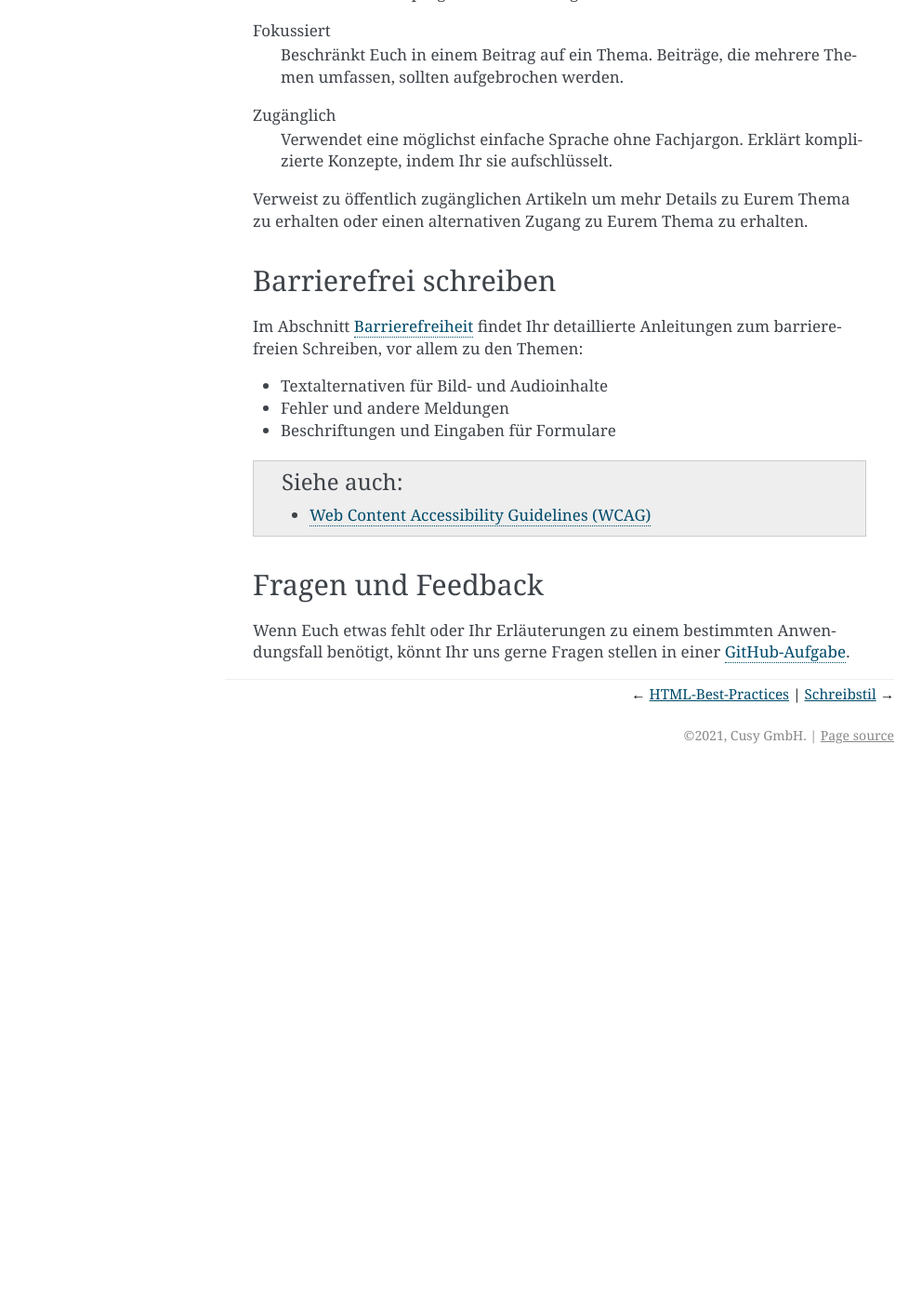
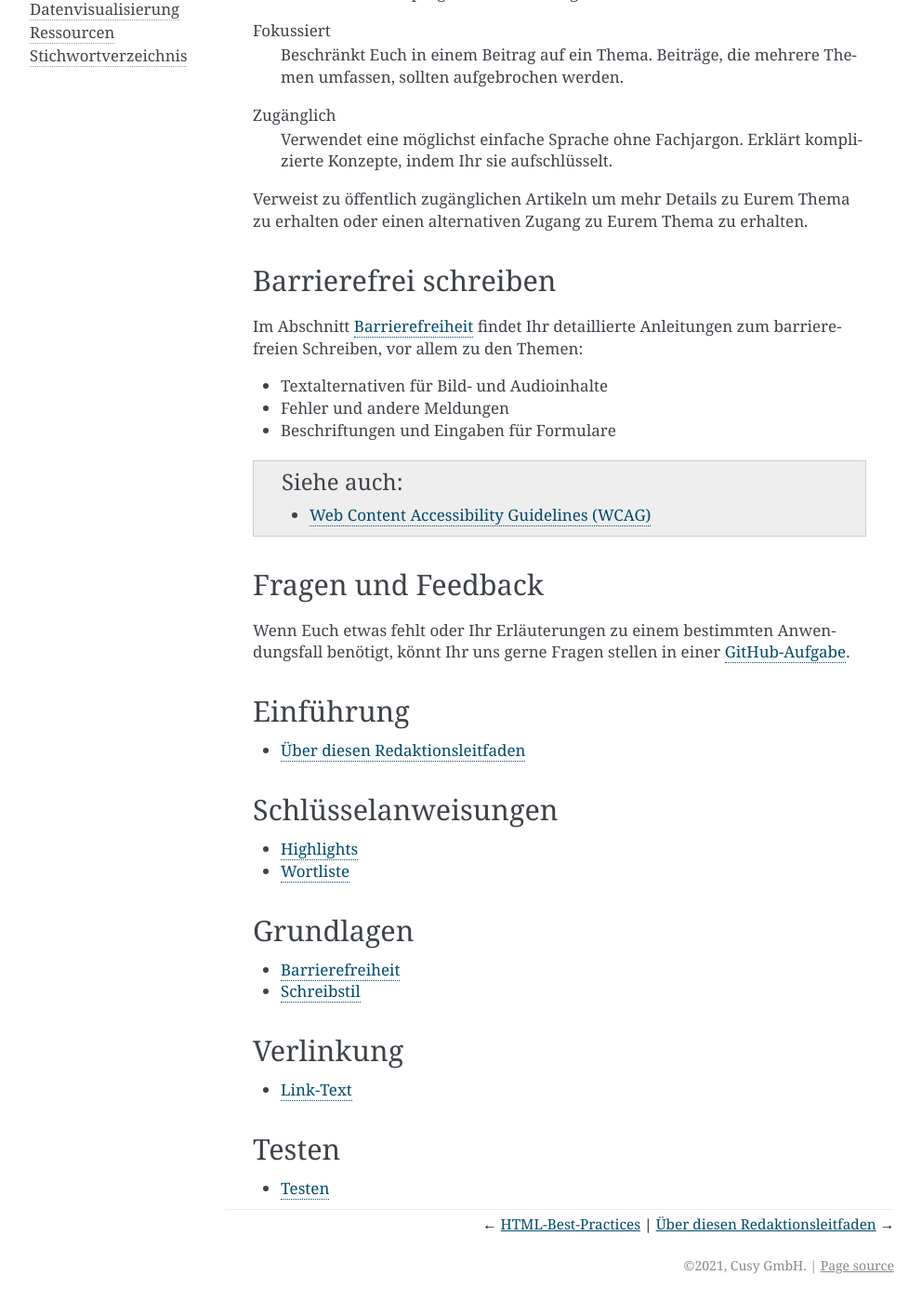
Before and after one commit to cusyio/cusy-design-system, a Sphinx documentation site: the page built from docs/writing/index.rst, in a window 1280 px wide and 1400 px high, scrolled down 676 px. Shown: the whole window at 93% size, without its empty margins (148-1140 px from the left). Built offline with Sphinx 7.4.7, drawn with Linux system fonts in a browser that asks for light colours; before the commit the page ends 1506 px from its top, so only the background shows below that; some of the changed text lies outside the part shown.

```diff
--- a/docs/writing/index.rst
+++ b/docs/writing/index.rst
@@ -57,11 +57,49 @@ Wenn Euch etwas fehlt oder Ihr Erläuterungen zu einem bestimmten Anwendungsfall
 benötigt, könnt Ihr uns gerne Fragen stellen in einer `GitHub-Aufgabe
 <https://github.com/cusyio/cusy-design-system/issues>`_.
 
+Einführung
+----------
+
 .. toctree::
-    :hidden:
     :titlesonly:
     :maxdepth: 0
 
+    about
+
+Schlüsselanweisungen
+--------------------
+
+.. toctree::
+    :titlesonly:
+    :maxdepth: 0
+
+    highlights
+    wordlist
+
+Grundlagen
+----------
+
+.. toctree::
+    :titlesonly:
+    :maxdepth: 0
+
+    accessibility
     writing-style
-    accessibility
+
+Verlinkung
+----------
+
+.. toctree::
+    :titlesonly:
+    :maxdepth: 0
+
+    link-text
+
+Testen
+------
+
+.. toctree::
+    :titlesonly:
+    :maxdepth: 0
+
     testing
--- a/docs/writing/testing.rst
+++ b/docs/writing/testing.rst
@@ -100,10 +100,12 @@ Es gibt auch Werkzeuge, die Eure Inhalte anhand von Regeln überprüfen.
    * `Writing automated tests for your documentation
      <https://krausefx.com/blog/writing-automated-tests-for-your-documentation>`_
 
+.. _vale:
+
 Vale
 ~~~~
 
-`Vale <https://docs.errata.ai/vale/about>`_ wird von vielen Open-Source-Projekten genutzt, u.a. von
+`Vale <https://docs.errata.ai/vale/about>`__ wird von vielen Open-Source-Projekten genutzt, u.a. von
 
 * GitLab (`.vale.ini <https://gitlab.com/gitlab-org/gitlab/blob/master/.vale.ini>`_, `Regeln
   <https://gitlab.com/gitlab-org/gitlab/-/tree/master/doc/.vale/gitlab>`__)
```
Also changed, not shown: docs/writing/about.rst (added, +80 -0 lines), docs/writing/highlights.rst (added, +47 -0 lines), docs/writing/link-text.rst (added, +74 -0 lines), docs/writing/wordlist.rst (added, +87 -0 lines).
